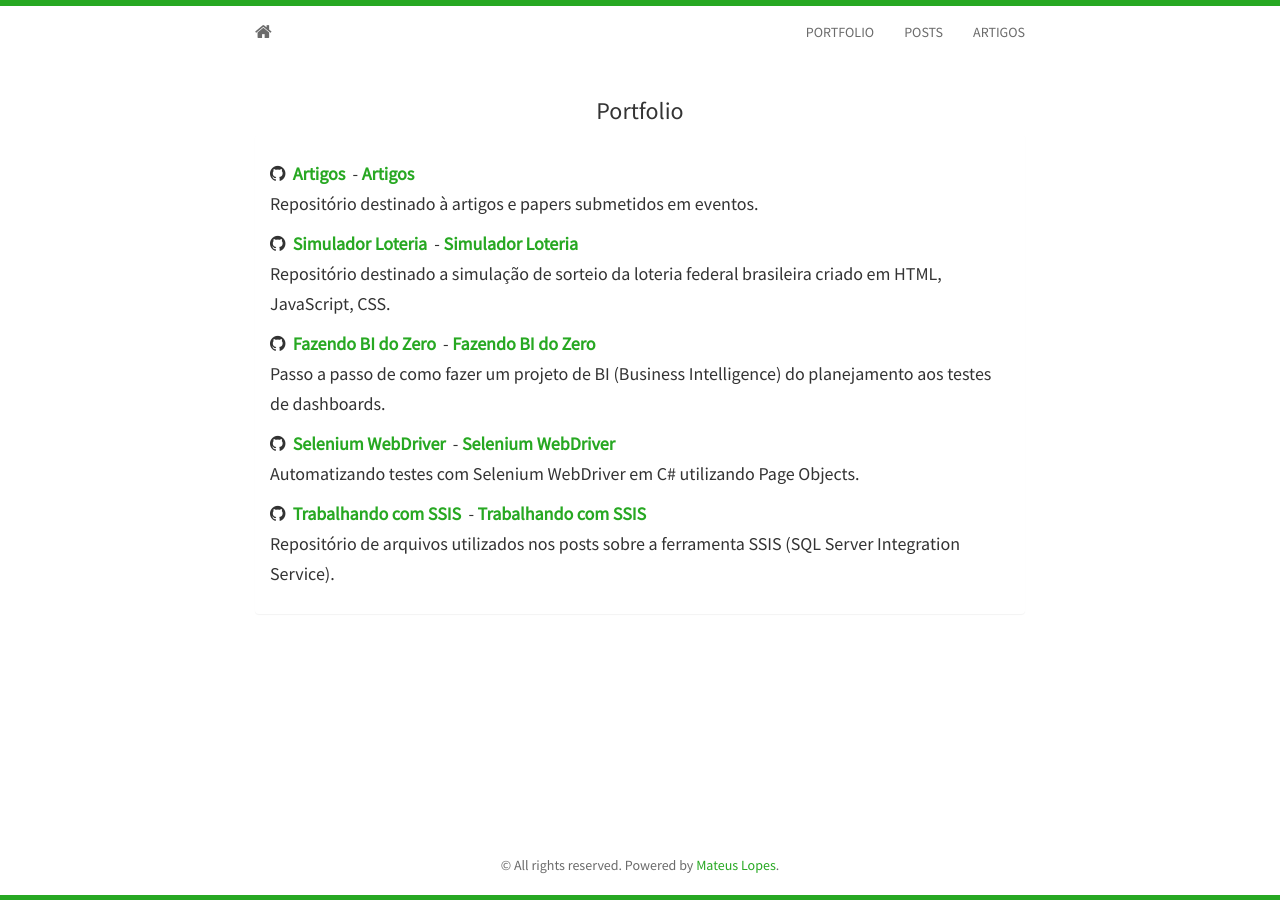
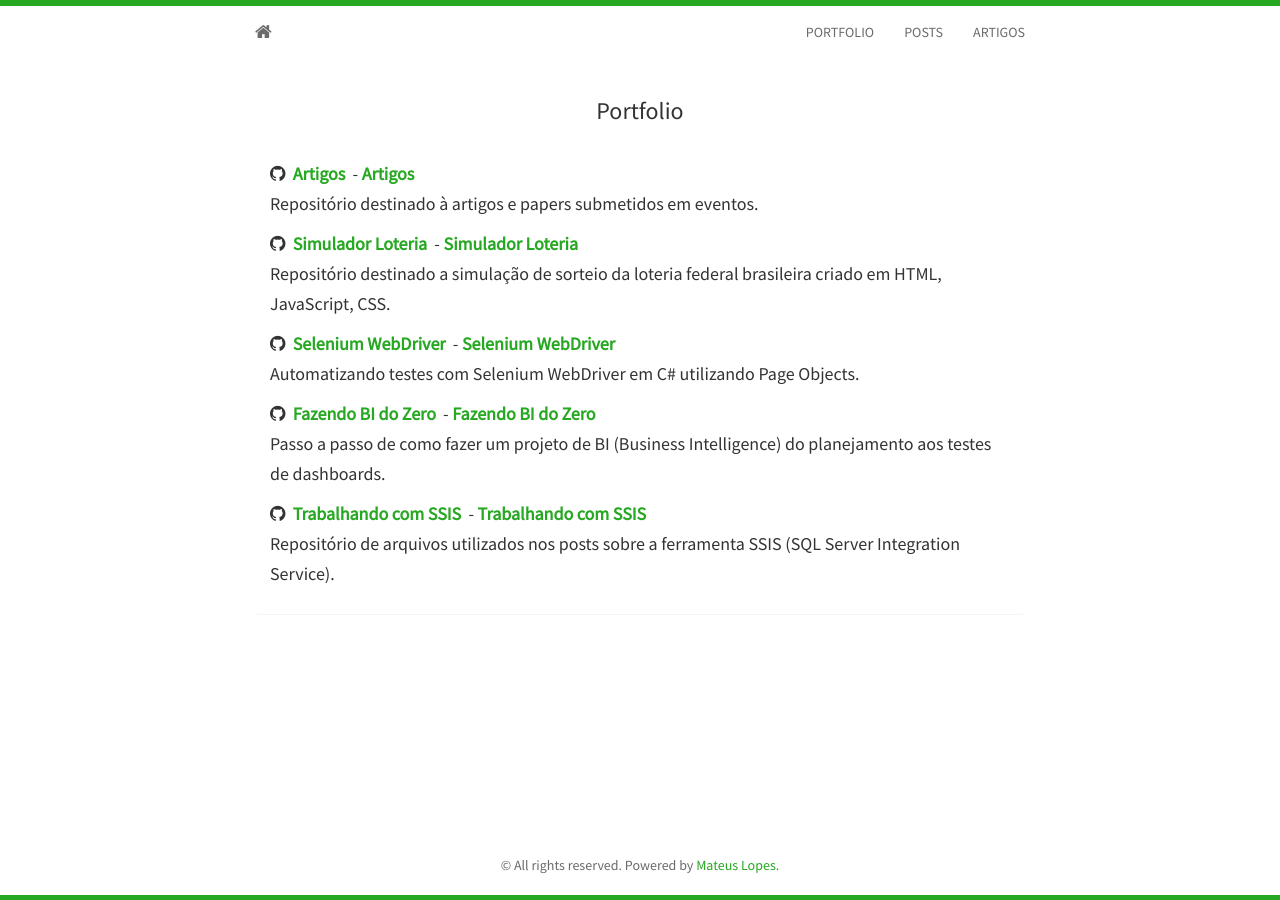
Before and after one commit to mateusbtlopes/mateusbtlopes.github.io, a Jekyll site: the page built from portfolio.html, in a window 1280 px wide. Built offline with Jekyll 4.4.1, drawn with Linux system fonts in a browser that asks for light colours; nearby versions of some CDN libraries.

Commit message:
Update portfolio.html

```diff
--- a/_includes/portfolio.html
+++ b/_includes/portfolio.html
@@ -14,14 +14,14 @@
 			<p>Repositório destinado a simulação de sorteio da loteria federal brasileira criado em HTML, JavaScript, CSS.</p>
 		</h5>
 		<h5>
+			<i class="fa fa-github"></i>&nbsp;&nbsp;<strong><a href="https://github.com/mateusblopes/selenium-webdriver" target="_blank">Selenium WebDriver</a></strong>
+			</i>&nbsp;-&nbsp;<strong><a href="../selenium-webdriver" target="_blank">Selenium WebDriver</a></strong>
+			<p>Automatizando testes com Selenium WebDriver em C# utilizando Page Objects.</p>
+		</h5>
+		<h5>
 			<i class="fa fa-github"></i>&nbsp;&nbsp;<strong><a href="https://github.com/mateusblopes/fazendo-bi-do-zero" target="_blank">Fazendo BI do Zero</a></strong>
 			</i>&nbsp;-&nbsp;<strong><a href="../fazendo-bi-do-zero" target="_blank">Fazendo BI do Zero</a></strong>
 			<p>Passo a passo de como fazer um projeto de BI (Business Intelligence) do planejamento aos testes de dashboards.</p>
-		</h5>
-		<h5>
-			<i class="fa fa-github"></i>&nbsp;&nbsp;<strong><a href="https://github.com/mateusblopes/selenium-webdriver" target="_blank">Selenium WebDriver</a></strong>
-			</i>&nbsp;-&nbsp;<strong><a href="../selenium-webdriver" target="_blank">Selenium WebDriver</a></strong>
-			<p>Automatizando testes com Selenium WebDriver em C# utilizando Page Objects.</p>
 		</h5>
 		<h5>
 			<i class="fa fa-github"></i>&nbsp;&nbsp;<strong><a href="https://github.com/mateusblopes/trabalhando-com-ssis" target="_blank">Trabalhando com SSIS</a></strong>
```
